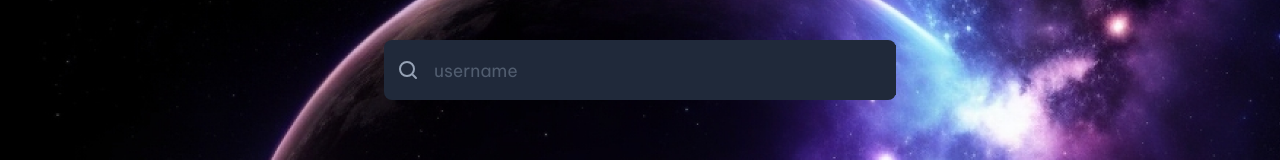
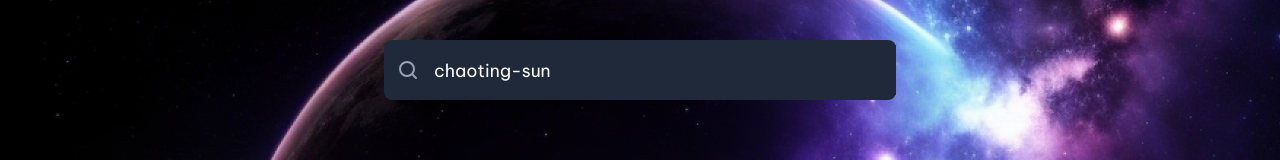
Before and after one commit to chaoting-sun/github-profile, a React (Vite) app: page / in a window 1280 px wide. Shown: the top 160 px of the page. Built offline with nearby package versions, Linux system fonts and the light colour scheme; data requests are answered from the project's data file.

Commit message:
add initialUser

```diff
--- a/src/App.jsx
+++ b/src/App.jsx
@@ -16,6 +16,8 @@ import githubIconURL from "/assets/github-icon.svg";
 import { searchUser, searchRepositories } from "./Services/users";
 
 import "./App.css";
+
+const initialUser = "chaoting-sun";
 
 const Main = styled.div`
   width: 75%;
@@ -45,7 +47,7 @@ const ProfileCardContainer = styled.div`
 `;
 
 const App = () => {
-  const [username, setUsername] = useState("chaoting-sun");
+  const [username, setUsername] = useState(initialUser);
   const [repositories, setRepositories] = useState([]);
   const [viewAll, setViewAll] = useState(false);
   const [userInfo, setUserInfo] = useState({
@@ -120,7 +122,7 @@ const App = () => {
 
   return (
     <>
-      <Input onInputChange={SearchByUsername} />
+      <Input initialUser={initialUser} onInputChange={SearchByUsername} />
       <Wallpaper wallpaperURL={wallpaperURL} />
       <Main>
         <Profile>
--- a/src/components/Input.jsx
+++ b/src/components/Input.jsx
@@ -35,8 +35,8 @@ const InputBox = styled.input`
   background-color: var(--main-background-color);
 `
 
-const Input = ({ onInputChange }) => {
-  const [username, setUsername] = useState("");
+const Input = ({ initialUser, onInputChange }) => {
+  const [username, setUsername] = useState(initialUser);
   const inputRef = useRef(null);
 
   const handleChange = (e) => {
```
Also changed, not shown: 1 other file (tests, documents, lock files or other folders).
